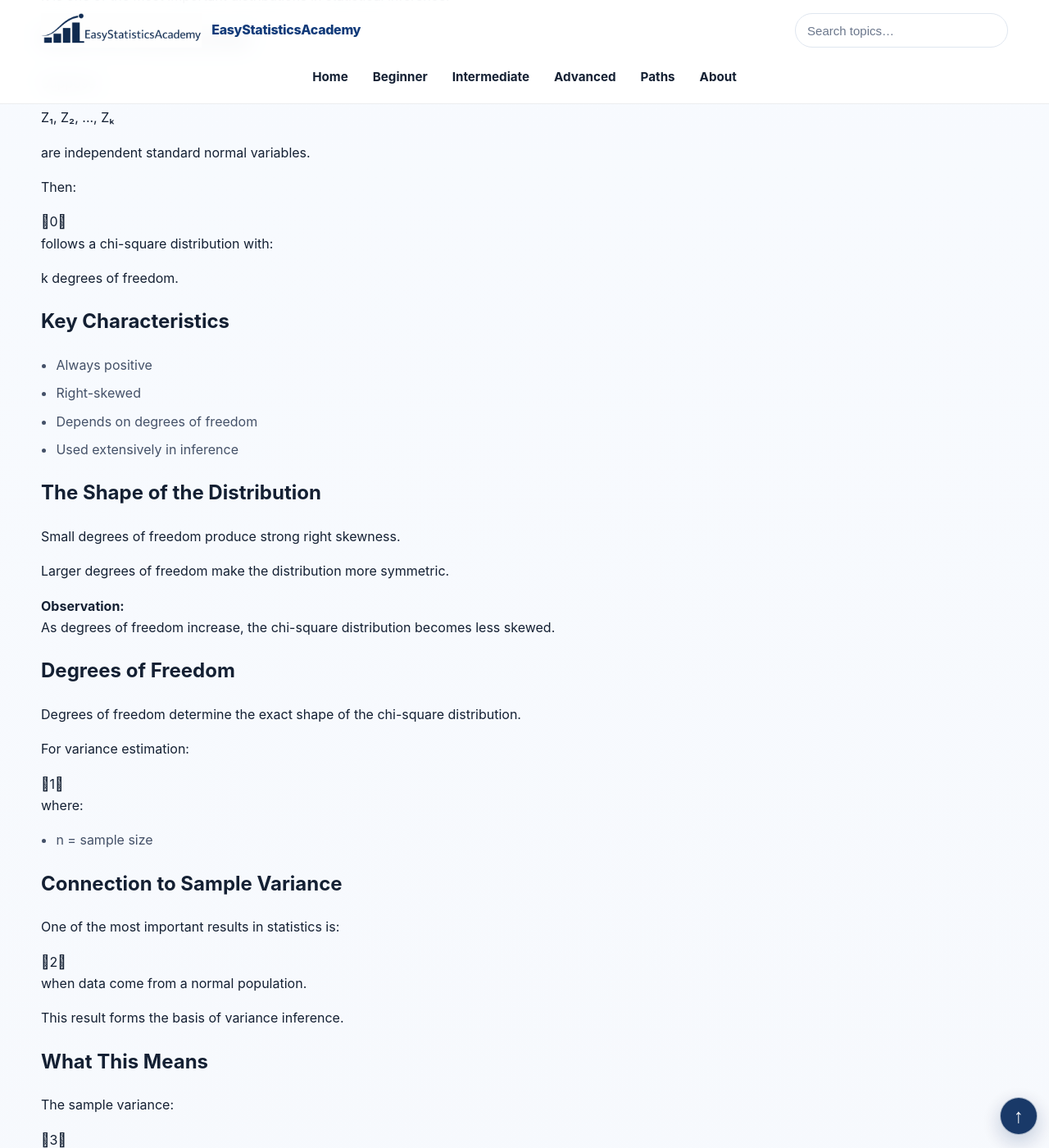
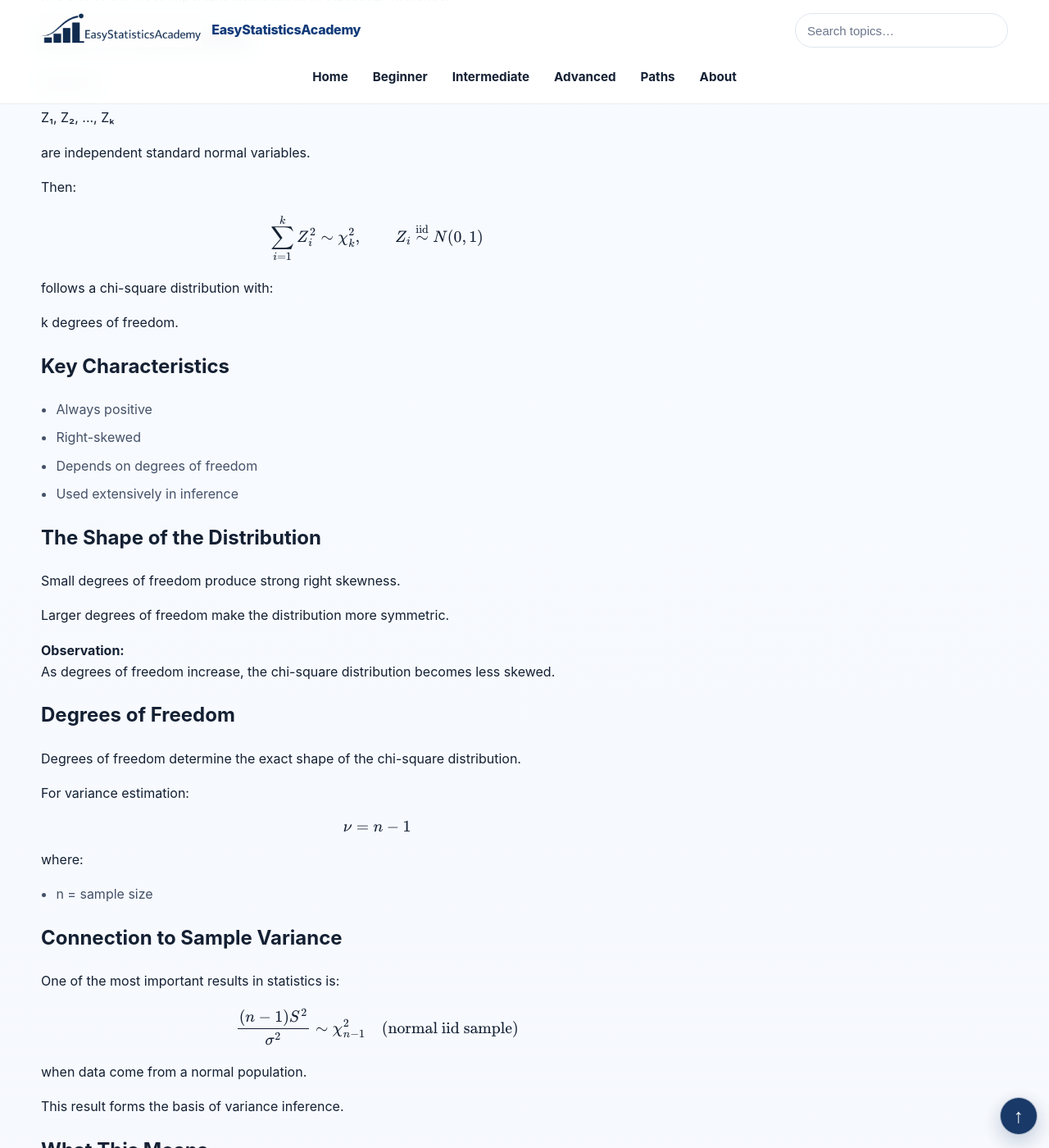
Before and after one commit to ammar-homaida-statistics/easystatisticsacademy, a Jekyll site: the page built from probability/sampling-distributions/chi-square-and-variance/index.md, in a window 1280 px wide and 1400 px high, scrolled down 1202 px. Shown: the whole window at 82% size. Built offline with Jekyll 4.4.1, drawn with Linux system fonts in a browser that asks for light colours; some of the changed text lies outside the part shown.

Commit message:
Restore 6 statistical expressions in chi-square-and-variance

```diff
--- a/probability/sampling-distributions/chi-square-and-variance/index.md
+++ b/probability/sampling-distributions/chi-square-and-variance/index.md
@@ -145,7 +145,11 @@
       Then:
     </p>
 
-    0
+
+    \[
+    \sum_{i=1}^{k}Z_i^2\sim\chi^2_{k},\qquad Z_i\overset{\mathrm{iid}}{\sim}N(0,1)
+    \]
+
 
     <p>
       follows a chi-square distribution with:
@@ -199,7 +203,11 @@
       For variance estimation:
     </p>
 
-    1
+
+    \[
+    \nu=n-1
+    \]
+
 
     <p>
       where:
@@ -217,7 +225,11 @@
       One of the most important results in statistics is:
     </p>
 
-    2
+
+    \[
+    \frac{(n-1)S^2}{\sigma^2}\sim\chi^2_{n-1}\quad(\text{normal iid sample})
+    \]
+
 
     <p>
       when data come from a normal population.
@@ -233,7 +245,11 @@
       The sample variance:
     </p>
 
-    3
+
+    \[
+    S^2
+    \]
+
 
     <p>
       changes from sample to sample.
@@ -249,7 +265,11 @@
       Most studies do not know:
     </p>
 
-    4
+
+    \[
+    \sigma^2
+    \]
+
 
     <p>
       the true population variance.
@@ -260,7 +280,11 @@
       researchers estimate it using:
     </p>
 
-    5
+
+    \[
+    S^2=\frac{1}{n-1}\sum_{i=1}^{n}(X_i-\bar X)^2
+    \]
+
 
     <p>
       from the sample.
```
